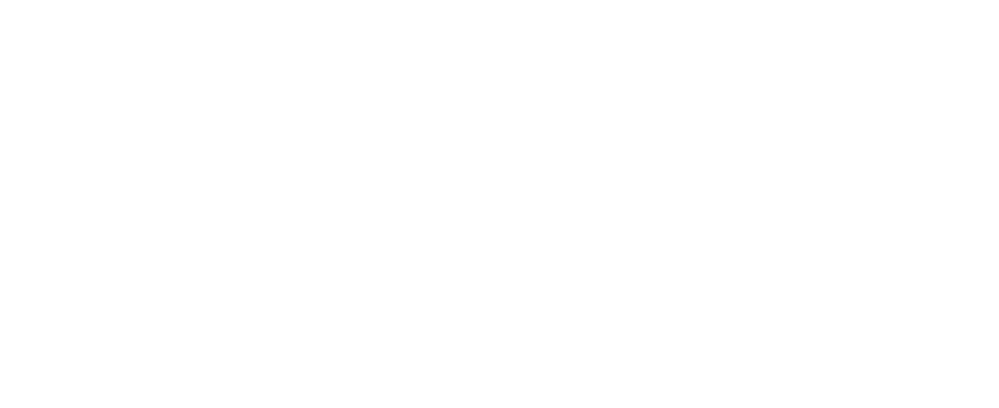
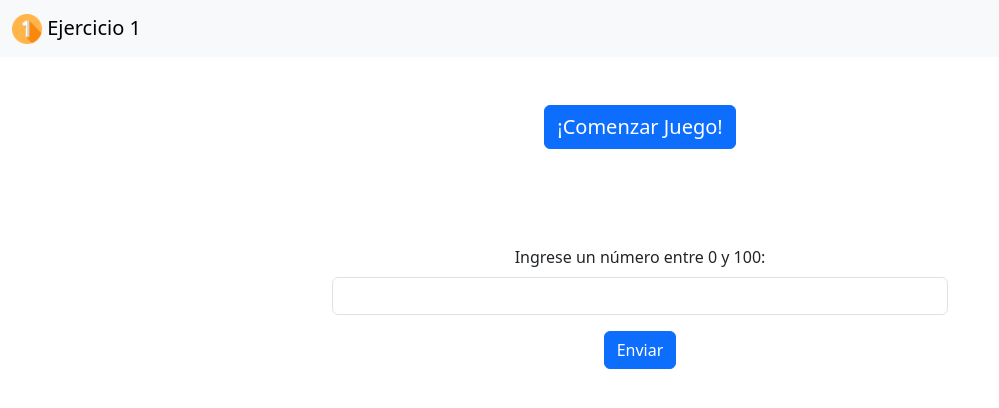
Before and after one commit to joaquin-fuentes/TP5-DOMyBOM-Ejercicio01, a plain HTML site: page index.html in a window 1280 px wide. Shown: the whole page, without its empty margins (0-999 px from the left). Drawn offline with nearby package versions, Linux system fonts and the light colour scheme.

Commit message:
Maquetado y logica realizada, ejercicio completo, (me olvide de hacer commits antes

```diff
--- a/index.html
+++ b/index.html
@@ -1,17 +1,50 @@
 <!DOCTYPE html>
 <html lang="es">
+
 <head>
     <meta charset="UTF-8">
     <meta http-equiv="X-UA-Compatible" content="IE=edge">
     <meta name="viewport" content="width=device-width, initial-scale=1.0">
-    <link href="https://cdn.jsdelivr.net/npm/bootstrap@5.3.0-alpha2/dist/css/bootstrap.min.css" rel="stylesheet" integrity="sha384-aFq/bzH65dt+w6FI2ooMVUpc+21e0SRygnTpmBvdBgSdnuTN7QbdgL+OapgHtvPp" crossorigin="anonymous">
+    <link href="https://cdn.jsdelivr.net/npm/bootstrap@5.3.0-alpha2/dist/css/bootstrap.min.css" rel="stylesheet"
+        integrity="sha384-aFq/bzH65dt+w6FI2ooMVUpc+21e0SRygnTpmBvdBgSdnuTN7QbdgL+OapgHtvPp" crossorigin="anonymous">
     <link rel="stylesheet" href="./css/estilos.css">
     <title>TP 5 - Ejercicio 01</title>
+    <link rel="icon" href="./img/1.png">
 </head>
+
 <body>
 
+    <header>
+        <nav class="navbar bg-body-tertiary">
+            <div class="container-fluid">
+                <a class="navbar-brand" href="./index.html">
+                    <img src="./img/1.png" alt="Logo" width="30" class="d-inline-block align-text-top">
+                    Ejercicio 1
+                </a>
+            </div>
+        </nav>
+    </header>
+    <main>
+        <section class="container py-5 text-center">
+            <button class="btn btn-primary fs-5" id="btnComenzar" onclick="comenzarJuego()">¡Comenzar Juego!</button>
+        </section>
+        <section class="container w-50 text-center my-5">
 
-    <script src="https://cdn.jsdelivr.net/npm/bootstrap@5.3.0-alpha2/dist/js/bootstrap.bundle.min.js" integrity="sha384-qKXV1j0HvMUeCBQ+QVp7JcfGl760yU08IQ+GpUo5hlbpg51QRiuqHAJz8+BrxE/N" crossorigin="anonymous"></script>
+            <div class="mb-3">
+                <label for="numeroIngresado" class="form-label">Ingrese un número entre 0 y 100:</label>
+                <input type="number" class="form-control" id="numeroIngresado">
+            </div>
+            <button class="btn btn-primary" onclick="enviarNumero()">Enviar</button>
+        </section>
+    </main>
+    <footer>
+
+    </footer>
+
+    <script src="https://cdn.jsdelivr.net/npm/bootstrap@5.3.0-alpha2/dist/js/bootstrap.bundle.min.js"
+        integrity="sha384-qKXV1j0HvMUeCBQ+QVp7JcfGl760yU08IQ+GpUo5hlbpg51QRiuqHAJz8+BrxE/N"
+        crossorigin="anonymous"></script>
     <script src="./js/app.js"></script>
 </body>
+
 </html>
--- a/js/app.js
+++ b/js/app.js
@@ -0,0 +1,41 @@
+/*
+Crea una web con bootstrap y js, que contenga un botón comenzar el juego,
+ en ese momento se crea un número aleatorio que el usuario deberá adivinar,
+ la interfaz del usuario debe tener además un input para ingresar un número y un botón enviar,
+ al presionar el botón enviar mostrar en un alert si el usuario adivino o no el número mágico,
+si no lo adivino indicarle con un alert si el numero que ingreso es mayor o menor al número mágico.
+Cuando el usuario adivine el numero mostrar un mensaje indicando al usuario que adivino el numero.
+ */
+
+
+const numIngresado =  document.querySelector("#numeroIngresado");
+const btnComenzar = document.querySelector("#btnComenzar");
+
+function generarNumeroAleatorio(){
+    const min = 0;
+    const max = 100;
+    const numAleatorio = Math.floor(Math.random() * (max - min + 1)) + min;
+    return numAleatorio
+}
+const numAleatorio = generarNumeroAleatorio()
+
+function comenzarJuego() {
+    console.log(`el numero aleatorio creado es: ${numAleatorio}`);
+    btnComenzar.innerHTML = 'Listo! Número aleatorio creado!';
+    btnComenzar.disabled = true;
+}
+
+
+function enviarNumero(){
+
+    console.log(`el numero ingresado  es: ${numIngresado.value}`);
+     console.log(`el numero aleatorio  es: ${numAleatorio}`);
+
+     if (numIngresado.value == numAleatorio){
+         alert(`Felicidades! Elegiste el número ${numIngresado.value} y adivinaste!`)
+     } else if( numIngresado.value < numAleatorio){
+         alert(`Ups! El número que debes adivinar es MAYOR al que elegiste. Vuelve a intentar`)
+     } else {
+         alert(`Ups! El número que debes adivinar es MENOR al que elegiste. Vuelve a intentar`)
+     }
+}
```
Also changed, not shown: img/1.png (added).
